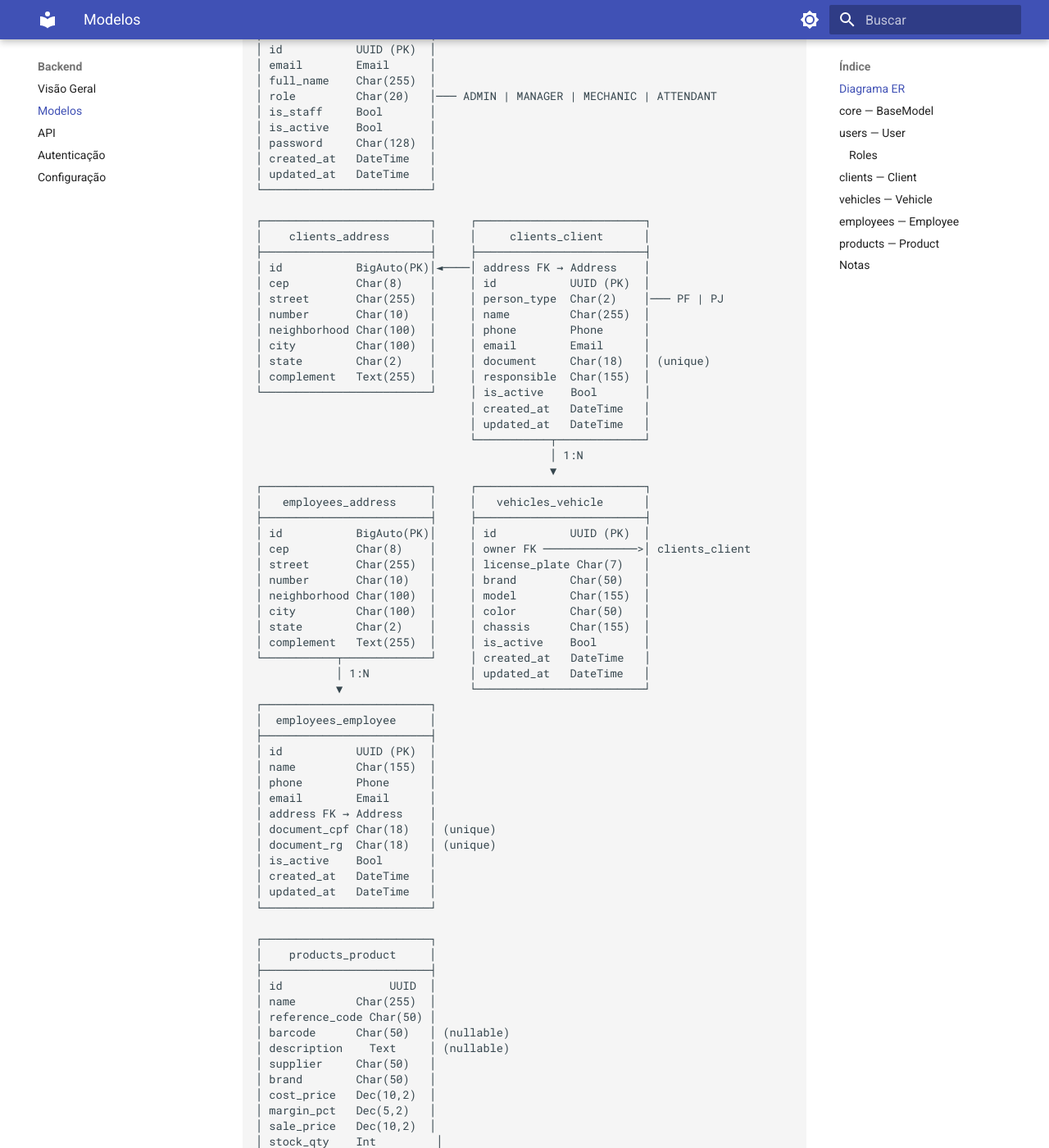
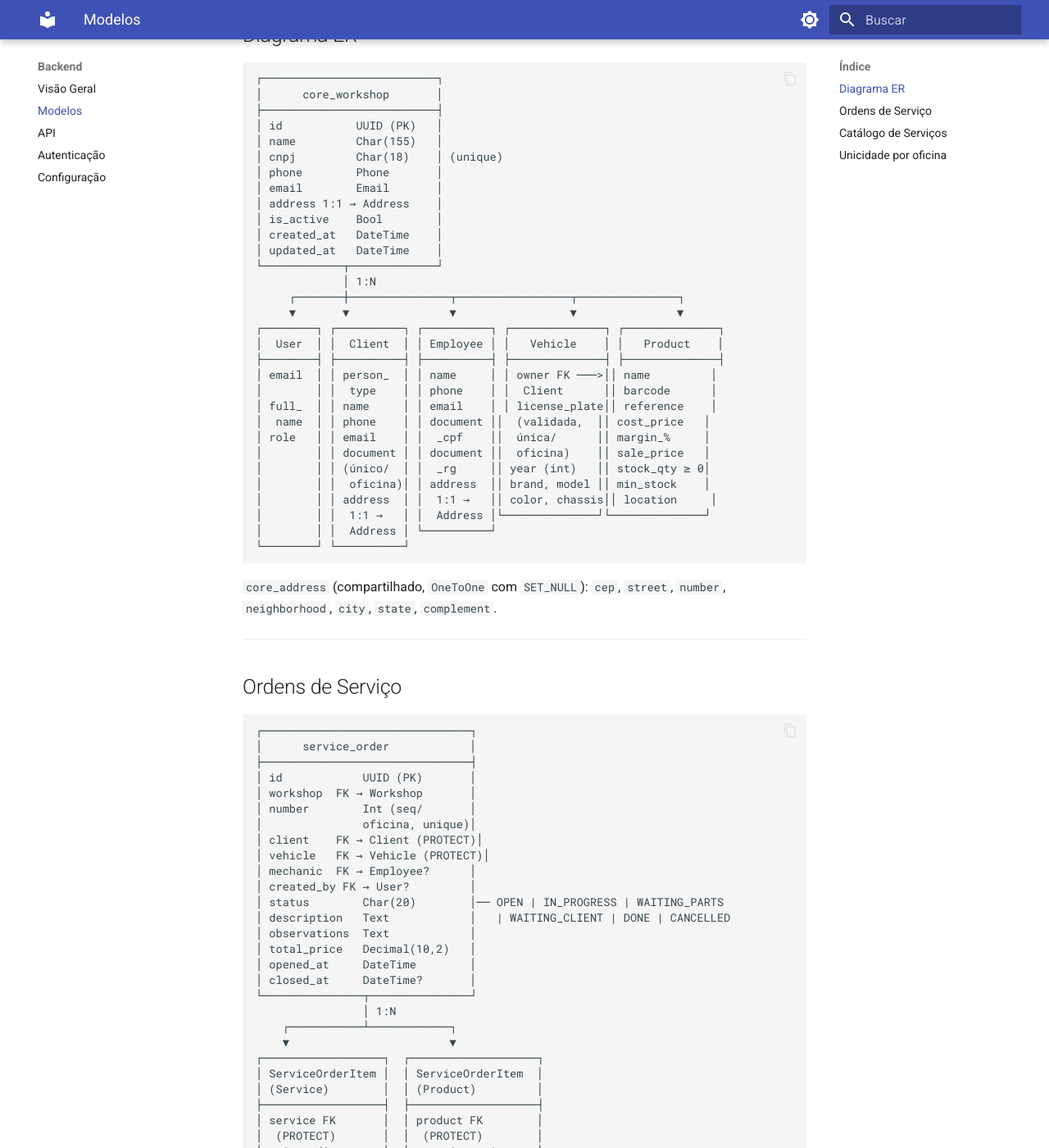
Before and after one commit to JonasFranc1sco/autogestor, an MkDocs documentation site: the page built from docs/backend/models.md, in a window 1280 px wide and 1400 px high, scrolled down 387 px. Shown: the whole window at 82% size. Built offline with MkDocs 1.6.1 and Material for MkDocs 9.7.7, drawn with Linux system fonts in a browser that asks for light colours; some of the changed text lies outside the part shown.

Commit message:
docs: atualiza documentação para multi-tenant e novos contratos
- atualiza CLAUDE.md com convenções multi-tenant, migrações recriadas e bugs resolvidos
- reescreve o diagrama de models com oficina, constraints e ciclo de vida da OS
- documenta registro, logout por cookie, paginação, busca e transição de status
- documenta permissões por papel e observações de acesso

Alinha a documentação ao novo comportamento do backend.

````diff
--- a/docs/backend/models.md
+++ b/docs/backend/models.md
@@ -1,193 +1,112 @@
 # Backend — Modelos
 
-Referência completa de todos os modelos do sistema.
+Referência de todos os modelos do sistema.
+
+**Multi-tenant:** todo modelo de negócio (`Client`, `Employee`, `Vehicle`,
+`Product`, `Service`, `ServiceOrder`) possui FK `workshop → core.Workshop`.
+O isolamento é aplicado em `core/tenancy.py`.
 
 ---
 
 ## Diagrama ER
 
 ```
-┌─────────────────────────┐
-│      users_user         │
-├─────────────────────────┤
-│ id           UUID (PK)  │
-│ email        Email      │
-│ full_name    Char(255)  │
-│ role         Char(20)   │─── ADMIN | MANAGER | MECHANIC | ATTENDANT
-│ is_staff     Bool       │
-│ is_active    Bool       │
-│ password     Char(128)  │
-│ created_at   DateTime   │
-│ updated_at   DateTime   │
-└─────────────────────────┘
+┌──────────────────────────┐
+│      core_workshop       │
+├──────────────────────────┤
+│ id           UUID (PK)   │
+│ name         Char(155)   │
+│ cnpj         Char(18)    │ (unique)
+│ phone        Phone       │
+│ email        Email       │
+│ address 1:1 → Address    │
+│ is_active    Bool        │
+│ created_at   DateTime    │
+│ updated_at   DateTime    │
+└────────────┬─────────────┘
+             │ 1:N
+     ┌───────┼───────────────┬─────────────────┬───────────────┐
+     ▼       ▼               ▼                 ▼               ▼
+┌────────┐ ┌──────────┐ ┌──────────┐ ┌──────────────┐ ┌──────────────┐
+│  User  │ │  Client  │ │ Employee │ │   Vehicle    │ │   Product    │
+├────────┤ ├──────────┤ ├──────────┤ ├──────────────┤ ├──────────────┤
+│ email  │ │ person_  │ │ name     │ │ owner FK ───>││ name         │
+│        │ │  type    │ │ phone    │ │  Client      ││ barcode      │
+│ full_  │ │ name     │ │ email    │ │ license_plate││ reference    │
+│  name  │ │ phone    │ │ document ││  (validada,  ││ cost_price   │
+│ role   │ │ email    │ │  _cpf    ││  única/      ││ margin_%     │
+│        │ │ document │ │ document ││  oficina)    ││ sale_price   │
+│        │ │ (único/  │ │  _rg     ││ year (int)   ││ stock_qty ≥ 0│
+│        │ │  oficina)│ │ address  ││ brand, model ││ min_stock    │
+│        │ │ address  │ │  1:1 →   ││ color, chassis││ location     │
+│        │ │  1:1 →   │ │  Address │└──────────────┘└──────────────┘
+│        │ │  Address │ └──────────┘
+└────────┘ └──────────┘
+```
 
-┌─────────────────────────┐     ┌─────────────────────────┐
-│    clients_address      │     │     clients_client      │
-├─────────────────────────┤     ├─────────────────────────┤
-│ id           BigAuto(PK)│◄────│ address FK → Address    │
-│ cep          Char(8)    │     │ id           UUID (PK)  │
-│ street       Char(255)  │     │ person_type  Char(2)    │─── PF | PJ
-│ number       Char(10)   │     │ name         Char(255)  │
-│ neighborhood Char(100)  │     │ phone        Phone      │
-│ city         Char(100)  │     │ email        Email      │
-│ state        Char(2)    │     │ document     Char(18)   │ (unique)
-│ complement   Text(255)  │     │ responsible  Char(155)  │
-└─────────────────────────┘     │ is_active    Bool       │
-                                │ created_at   DateTime   │
-                                │ updated_at   DateTime   │
-                                └───────────┬─────────────┘
-                                            │ 1:N
-                                            ▼
-┌─────────────────────────┐     ┌─────────────────────────┐
-│   employees_address     │     │   vehicles_vehicle      │
-├─────────────────────────┤     ├─────────────────────────┤
-│ id           BigAuto(PK)│     │ id           UUID (PK)  │
-│ cep          Char(8)    │     │ owner FK ──────────────>│ clients_client
-│ street       Char(255)  │     │ license_plate Char(7)   │
-│ number       Char(10)   │     │ brand        Char(50)   │
-│ neighborhood Char(100)  │     │ model        Char(155)  │
-│ city         Char(100)  │     │ color        Char(50)   │
-│ state        Char(2)    │     │ chassis      Char(155)  │
-│ complement   Text(255)  │     │ is_active    Bool       │
-└───────────┬─────────────┘     │ created_at   DateTime   │
-            │ 1:N               │ updated_at   DateTime   │
-            ▼                   └─────────────────────────┘
-┌─────────────────────────┐
-│  employees_employee     │
-├─────────────────────────┤
-│ id           UUID (PK)  │
-│ name         Char(155)  │
-│ phone        Phone      │
-│ email        Email      │
-│ address FK → Address    │
-│ document_cpf Char(18)   │ (unique)
-│ document_rg  Char(18)   │ (unique)
-│ is_active    Bool       │
-│ created_at   DateTime   │
-│ updated_at   DateTime   │
-└─────────────────────────┘
-
-┌─────────────────────────┐
-│    products_product     │
-├─────────────────────────┤
-│ id                UUID  │
-│ name         Char(255)  │
-│ reference_code Char(50) │
-│ barcode      Char(50)   │ (nullable)
-│ description    Text     │ (nullable)
-│ supplier     Char(50)   │
-│ brand        Char(50)   │
-│ cost_price   Dec(10,2)  │
-│ margin_pct   Dec(5,2)   │
-│ sale_price   Dec(10,2)  │
-│ stock_qty    Int         │
-│ min_stock    Int (5)    │
-│ location     Char(50)   │ (nullable)
-│ is_active    Bool       │
-│ created_at   DateTime   │
-│ updated_at   DateTime   │
-└─────────────────────────┘
-```
+`core_address` (compartilhado, `OneToOne` com `SET_NULL`):
+`cep`, `street`, `number`, `neighborhood`, `city`, `state`, `complement`.
 
 ---
 
-## core — BaseModel
+## Ordens de Serviço
 
-Modelo abstrato herdado por todos os modelos de domínio.
+```
+┌───────────────────────────────┐
+│      service_order            │
+├───────────────────────────────┤
+│ id            UUID (PK)       │
+│ workshop  FK → Workshop       │
+│ number        Int (seq/       │
+│               oficina, unique)│
+│ client    FK → Client (PROTECT)│
+│ vehicle   FK → Vehicle (PROTECT)│
+│ mechanic  FK → Employee?      │
+│ created_by FK → User?         │
+│ status        Char(20)        │── OPEN | IN_PROGRESS | WAITING_PARTS
+│ description   Text            │   | WAITING_CLIENT | DONE | CANCELLED
+│ observations  Text            │
+│ total_price   Decimal(10,2)   │
+│ opened_at     DateTime        │
+│ closed_at     DateTime?       │
+└───────────────┬───────────────┘
+                │ 1:N
+    ┌───────────┴────────────┐
+    ▼                        ▼
+┌──────────────────┐  ┌───────────────────┐
+│ ServiceOrderItem │  │ ServiceOrderItem  │
+│ (Service)        │  │ (Product)         │
+├──────────────────┤  ├───────────────────┤
+│ service FK       │  │ product FK        │
+│  (PROTECT)       │  │  (PROTECT)        │
+│ price, discount  │  │ quantity ≥ 1      │
+│ discount ≤ price │  │ price, discount   │
+│ unique(OS, serv) │  │ unique(OS, prod)  │
+└──────────────────┘  └───────────────────┘
+```
 
-| Campo | Tipo | Configuração |
-|-------|------|--------------|
-| `id` | UUIDField | primary_key, default=uuid4 |
-| `created_at` | DateTimeField | auto_now_add=True |
-| `updated_at` | DateTimeField | auto_now=True |
-| `is_active` | BooleanField | default=True |
+- `total_price` é sempre recalculado a partir dos itens (read-only na API).
+- `number` é sequencial por oficina, atribuído no `save()`.
+- Transições de status validadas por `ServiceOrder.STATUS_TRANSITIONS`;
+  `DONE`/`CANCELLED` gravam `closed_at` e são terminais.
+- Exclusão de `Client`/`Vehicle` usados em OS é bloqueada (`PROTECT`);
+  clientes, veículos, produtos, serviços e funcionários usam soft delete
+  (`is_active=False`).
 
 ---
 
-## users — User
+## Catálogo de Serviços
 
-Modelo customizado, herda de `AbstractBaseUser` + `PermissionsMixin` + `BaseModel`.
-
-| Campo | Tipo | Configuração |
-|-------|------|--------------|
-| `email` | EmailField | unique=True, USERNAME_FIELD |
-| `full_name` | CharField | max_length=255 |
-| `role` | CharField | choices=Role, default=ATTENDANT |
-| `is_staff` | BooleanField | default=False |
-
-### Roles
-
-| Valor | Label | Permissões |
-|-------|-------|------------|
-| `ADMIN` | Administrador | Acesso total |
-| `MANAGER` | Gerente | Lista usuários |
-| `MECHANIC` | Mecânico | Próprio perfil |
-| `ATTENDANT` | Atendente | Próprio perfil (padrão) |
+`services_service`: `name` (único por oficina entre ativos), `description`,
+`employee FK?`, `cost_price`, `margin_percentage`, `sale_price`.
 
 ---
 
-## clients — Client
+## Unicidade por oficina
 
-| Campo | Tipo | Configuração |
-|-------|------|--------------|
-| `person_type` | CharField(2) | PF/PJ, default=PF |
-| `name` | CharField(255) | Nome do cliente |
-| `phone` | PhoneNumberField | blank=True |
-| `email` | EmailField | max_length=254 |
-| `address` | FK → Address | on_delete=CASCADE |
-| `document` | CharField(18) | unique=True, nullable (CPF/CNPJ) |
-| `responsible` | CharField(155) | nullable (Responsável/Frotista) |
+Todas as constraints de unicidade são por `workshop` e consideram apenas
+registros `is_active=True` (soft delete não bloqueia recriação):
 
----
-
-## vehicles — Vehicle
-
-| Campo | Tipo | Configuração |
-|-------|------|--------------|
-| `owner` | FK → Client | on_delete=CASCADE |
-| `license_plate` | CharField(7) | Placa |
-| `brand` | CharField(50) | Marca |
-| `model` | CharField(155) | Modelo |
-| `color` | CharField(50) | Cor |
-| `chassis` | CharField(155) | Chassi |
-
----
-
-## employees — Employee
-
-| Campo | Tipo | Configuração |
-|-------|------|--------------|
-| `name` | CharField(155) | Nome completo |
-| `phone` | PhoneNumberField | blank=True |
-| `email` | EmailField | max_length=254 |
-| `address` | FK → Address | on_delete=CASCADE |
-| `document_cpf` | CharField(18) | unique=True, nullable |
-| `document_rg` | CharField(18) | unique=True, nullable |
-
----
-
-## products — Product
-
-| Campo | Tipo | Configuração |
-|-------|------|--------------|
-| `name` | CharField(255) | Nome do produto |
-| `reference_code` | CharField(50) | Referência |
-| `barcode` | CharField(50) | Código de barras (nullable) |
-| `description` | TextField | Descrição (nullable) |
-| `supplier` | CharField(50) | Fornecedor |
-| `brand` | CharField(50) | Marca |
-| `cost_price` | DecimalField(10,2) | Preço de custo |
-| `margin_percentage` | DecimalField(5,2) | Margem em % |
-| `sale_price` | DecimalField(10,2) | Preço de venda |
-| `stock_quantity` | IntegerField | Qtd atual (default=0) |
-| `min_stock_quantity` | IntegerField | Estoque mínimo (default=5) |
-| `location` | CharField(50) | Localização física (nullable) |
-
----
-
-## Notas
-
-1. **Address duplicado** — `clients.Address` e `employees.Address` são idênticos
-2. **Campos redundantes** — Employee, Product e Vehicle redeclaram created_at/updated_at
-3. **Client.name** — Declarado duas vezes no código
-4. **Address sem BaseModel** — Usa BigAutoField padrão
+- `Client.document`, `Employee.document_cpf/rg`, `Vehicle.license_plate`
+- `Product.barcode/reference_code`, `Service.name`
+- `ServiceOrder.number`
````
Also changed, not shown: CLAUDE.md (+14 -5 lines), docs/backend/api.md (+75 -9 lines), docs/backend/autenticacao.md (+17 -2 lines).
